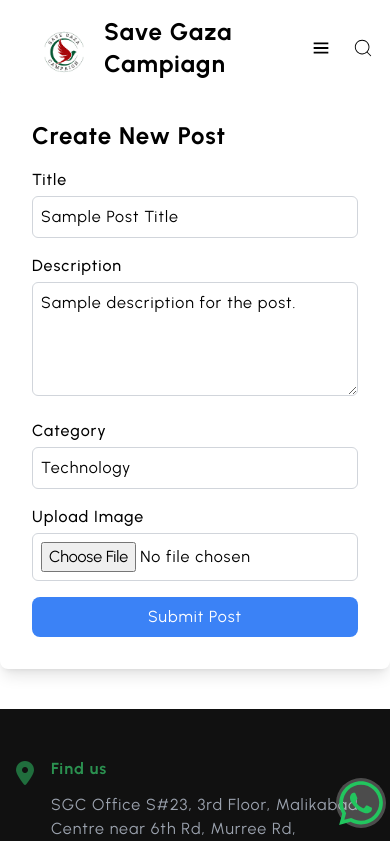
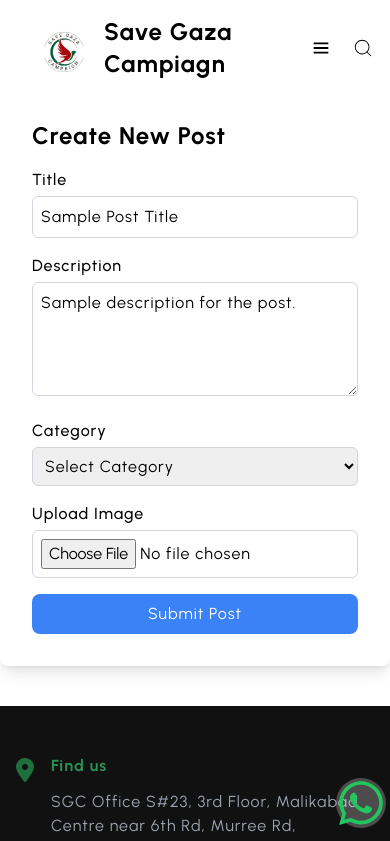
Before and after one commit to IbrahimBajwa313/SGC-News-Site, a Next.js app: page /admin/create-post in a window 390 px wide. Shown: the top 841 px of the page. Built offline with nearby package versions, Linux system fonts and the light colour scheme.

Commit message:
working on models completed

```diff
--- a/models/Product.js
+++ /dev/null
@@ -1,18 +0,0 @@
-const mongoose = require('mongoose');
-
-const ProductSchema = new mongoose.Schema({
-    title: { type: String, recquired: true },
-    slug: { type: String, recquired: true, unique : true },
-    desc: { type: String, recquired: true },
-    img: { type: String, recquired: true },
-    category: { type: String, recquired: true },
-    size: { type: String, recquired: true },
-    color: { type: String, recquired: true },
-    price: { type: Number,  recquired: true },
-    availableQty: { type: Number, recquired: true }
-
-}, {timestamps:true})
-
-mongoose.models = {}
-
-export default mongoose.model("product" , ProductSchema)
--- a/pages/admin/create-post.jsx
+++ b/pages/admin/create-post.jsx
@@ -1,10 +1,10 @@
-import { useState } from 'react';
+import { useState } from "react";
 
 export default function CreatePost() {
   const [file, setFile] = useState(null);
-  const [postTitle, setPostTitle] = useState('Sample Post Title');
-  const [postDesc, setPostDesc] = useState('Sample description for the post.');
-  const [category, setCategory] = useState('Technology');
+  const [postTitle, setPostTitle] = useState("Sample Post Title");
+  const [postDesc, setPostDesc] = useState("Sample description for the post.");
+  const [category, setCategory] = useState("Technology");
 
   const handleFileChange = (e) => {
     setFile(e.target.files[0]);
@@ -14,21 +14,21 @@ export default function CreatePost() {
     e.preventDefault();
 
     const formData = new FormData();
-    formData.append('fileToUpload', file);
-    formData.append('post_title', postTitle);
-    formData.append('postdesc', postDesc);
-    formData.append('category', category);
+    formData.append("fileToUpload", file);
+    formData.append("post_title", postTitle);
+    formData.append("postdesc", postDesc);
+    formData.append("category", category);
 
-    const res = await fetch('/api/uploadPost', {
-      method: 'POST',
+    const res = await fetch("/api/uploadPost", {
+      method: "POST",
       body: formData,
     });
 
     const data = await res.json();
     if (data.success) {
-      alert('Post created successfully');
+      alert("Post created successfully");
     } else {
-      alert('Failed to create post');
+      alert("Failed to create post");
     }
   };
 
@@ -62,12 +62,35 @@ export default function CreatePost() {
         {/* Category */}
         <div>
           <label className="block font-medium">Category</label>
-          <input
-            type="text"
+          <select
             value={category}
             onChange={(e) => setCategory(e.target.value)}
             className="mt-1 p-2 border border-gray-300 rounded-md w-full"
-          />
+          >
+            <option value="">Select Category</option>
+            <option value="Gaza Crisis">Gaza Crisis</option>
+            <option value="Save Gaza Fsd Activities">
+            SGC Bulletin lhr
+            </option>
+            <option value="Save Gaza Lhr Activities">
+              Save Gaza Isb Activities
+            </option>
+            <option value="Save Gaza Lhr Activities">
+              Save Gaza Fsd Activities
+            </option>
+            <option value="Save Gaza Lhr Activities">
+              Save Gaza Khi Activities
+            </option>
+            <option value="Save Gaza Lhr Activities">
+              Save Gaza Lhr Activities
+            </option>
+            <option value="Save Gaza Other City Activities">
+              Save Gaza Other City Activities
+            </option>
+            <option value="Israel's genocidal assault">
+              Israel's genocidal assault
+            </option>
+          </select>
         </div>
 
         {/* File Upload */}
--- a/pages/admin/posts.jsx
+++ b/pages/admin/posts.jsx
@@ -37,10 +37,10 @@ const PostsPage = () => {
   const currentPosts = posts.slice((page - 1) * limit, page * limit);
 
   return (
-    <div className="container mx-auto p-4">
+    <div className="container  mx-auto  p-4 min-h-screen mt-20">
       <div className="flex justify-between items-center mb-6">
         <h1 className="text-2xl font-semibold">All Posts</h1>
-        <Link href="/add-post">
+        <Link href="/admin/create-post">
           <button className="bg-blue-600 text-white py-2 px-4 rounded-md hover:bg-blue-700">
             Add Post
           </button>
--- a/pages/index.jsx
+++ b/pages/index.jsx
@@ -1,5 +1,4 @@
 import { useState } from "react";
-import Sidebar from "../components/Sidebar"; // Make sure the path to Sidebar.js is correct
 
 export default function HomePage() {
   // Hardcoded posts data (replace this with dynamic content later)
@@ -104,10 +103,7 @@ export default function HomePage() {
         </div>
       </div>
 
-      {/* Sidebar */}
-      <div className="w-full md:w-1/3 mt-8 md:mt-0">
-        <Sidebar />
-      </div>
+
     </div>
   </div>
 
```
Also changed, not shown: models/Category.js (added, +9 -0 lines), models/Order.js (deleted, +0 -20 lines), models/Psot.js (added, +13 -0 lines), models/User.js (+9 -11 lines).
